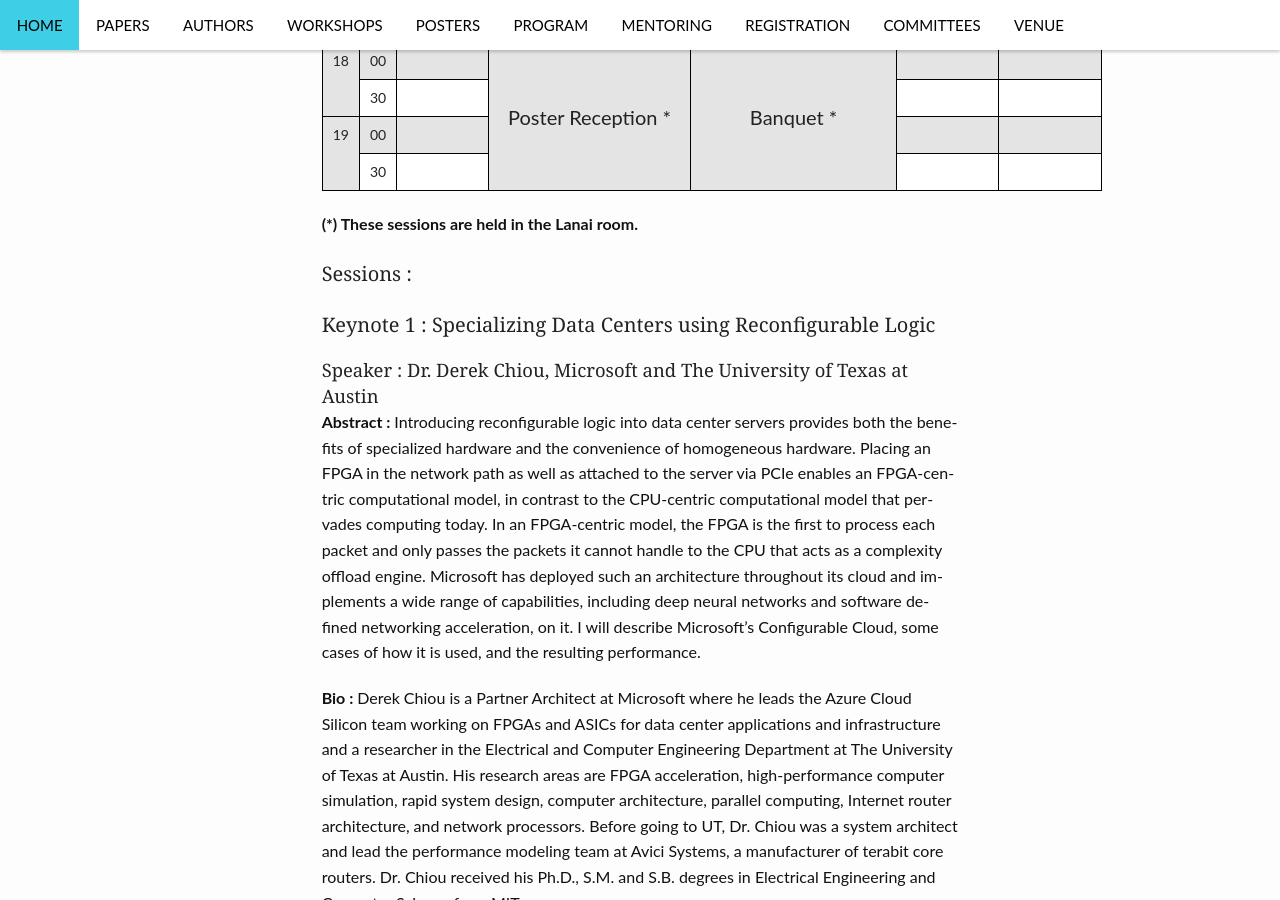
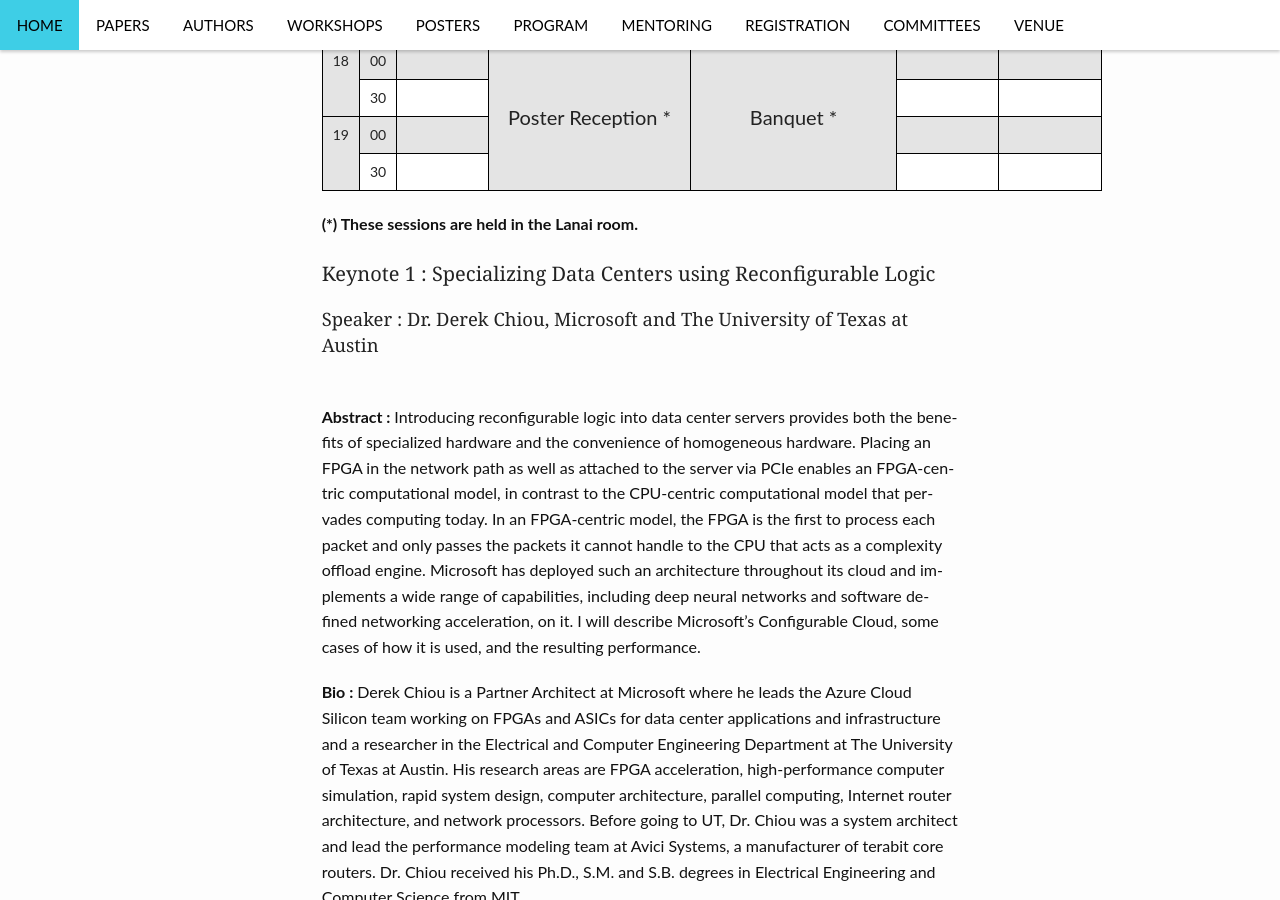
Before and after one commit to cluster17/cluster17.github.io, a Jekyll site: the page built from program/index.md, in a window 1280 px wide and 900 px high, scrolled down 1390 px. Built offline with Jekyll 4.4.1, drawn with Linux system fonts in a browser that asks for light colours.

Commit message:
Formatting Keynotes

```diff
--- a/program/index.md
+++ b/program/index.md
@@ -212,12 +212,11 @@ header:
 
 <b> (*) These sessions are held in the Lanai room. </b><br>
 
-<h4>Sessions : </h4>
 
 <h4>Keynote 1 : Specializing Data Centers using Reconfigurable Logic </h4>
 
 
-<h5>Speaker : Dr. Derek Chiou, Microsoft and The University of Texas at Austin</h5>
+<h5>Speaker : Dr. Derek Chiou, Microsoft and The University of Texas at Austin</h5><br>
 
 <b>Abstract : </b> Introducing reconfigurable logic into data center servers
 provides both the benefits of specialized hardware and the convenience of
@@ -245,13 +244,13 @@ S.B. degrees in Electrical Engineering and Computer Science from MIT.
 
 <h4>Keynote 2 : Dr. David Richards, Lawrence Livermore National Laboratory</h4>
 
-<h5>Speaker : Dr. David Richards, Lawrence Livermore National Laboratory</h5>
+<h5>Speaker : Dr. David Richards, Lawrence Livermore National Laboratory</h5><br>
 
 <b>Abstract : </b> TBD.
 
 <h4>Keynote 3 : At the Crossroads of HPC and Big Data</h4>
 
-<h5>Speaker : Dr. Kate Keahey, Argonne National Laboratory </h5>
+<h5>Speaker : Dr. Kate Keahey, Argonne National Laboratory </h5><br>
 
 <b>Abstract : </b> Experiments, data, and computation have always been
 inextricably linked and are even more so today. Large experimental instruments,
```
Also changed, not shown: other parts of program/index.md (+1 -3 lines).
